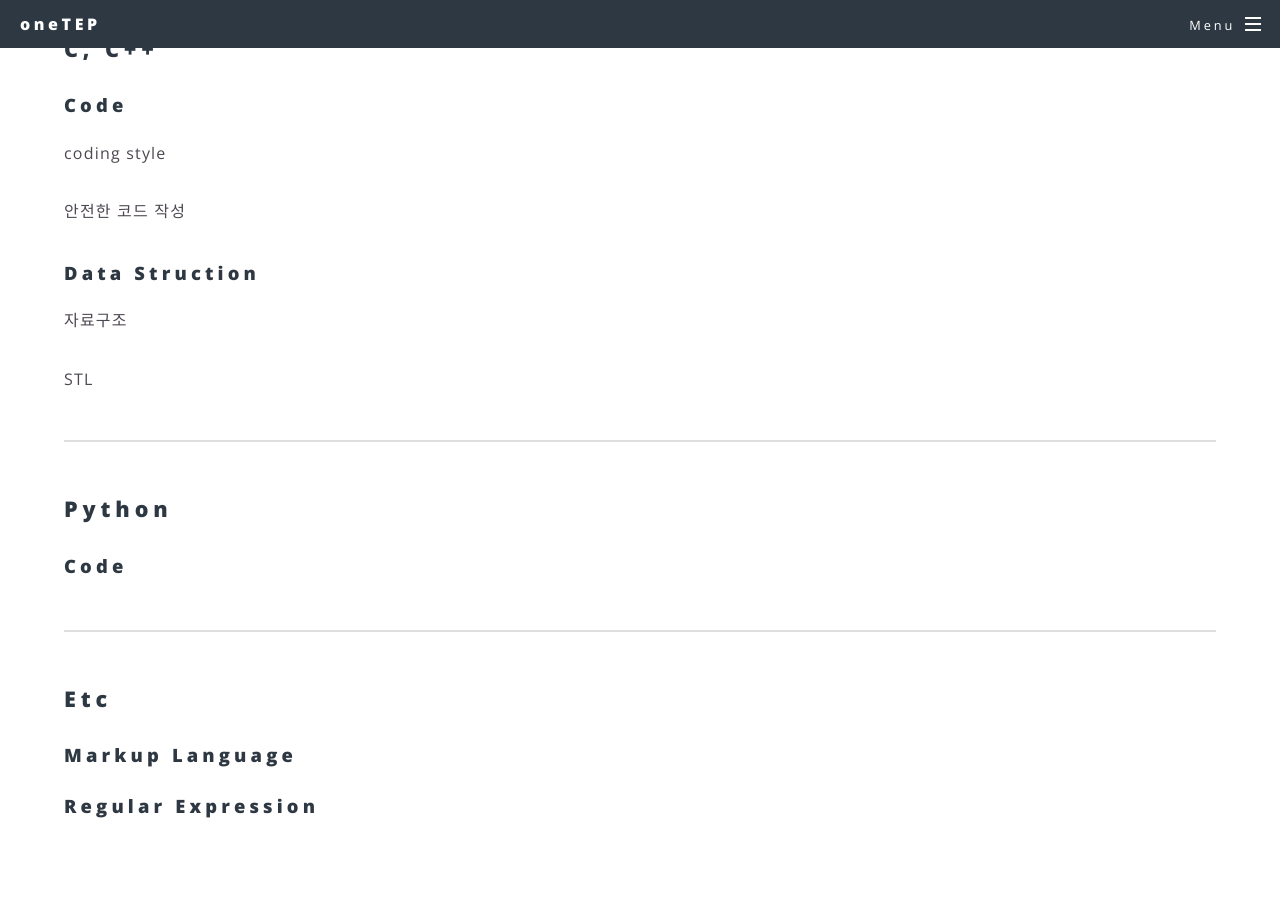
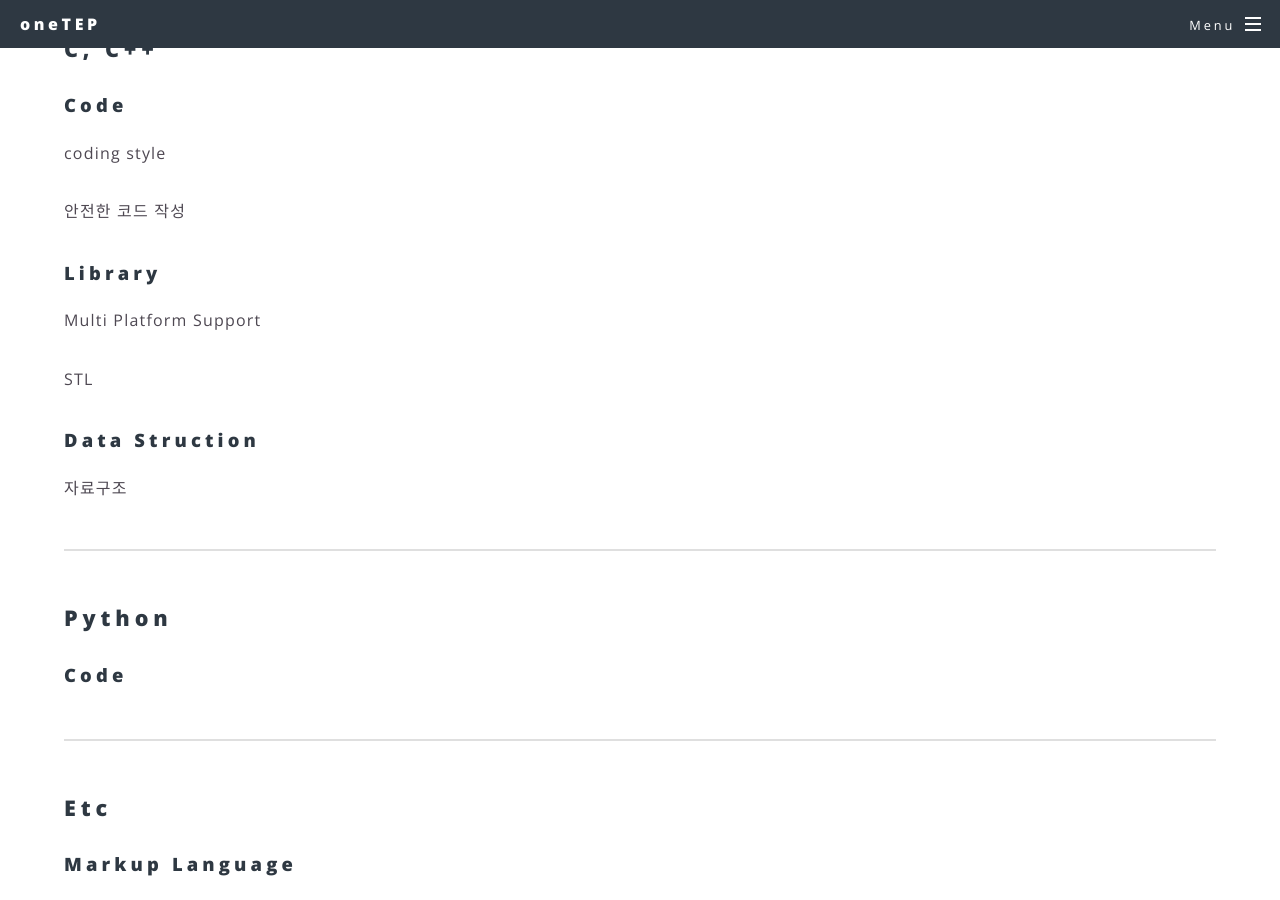
Before and after one commit to 1tep/1tep.github.io, a Jekyll site: the page built from language.html, in a window 1280 px wide and 900 px high, scrolled down 401 px. Built offline with Jekyll 4.4.1, drawn with Linux system fonts in a browser that asks for light colours.

Commit message:
Update language.html

```diff
--- a/language.html
+++ b/language.html
@@ -8,9 +8,12 @@ title: Language
 	<p>coding style</p>
 	<p>안전한 코드 작성</p>
 
+	<h3>Library</h3>
+	<p>Multi Platform Support</p>
+	<p>STL</p>
+
 	<h3>Data Struction</h3>
 	<p>자료구조</p>
-	<p>STL</p>
 
 	<hr />
 
```
